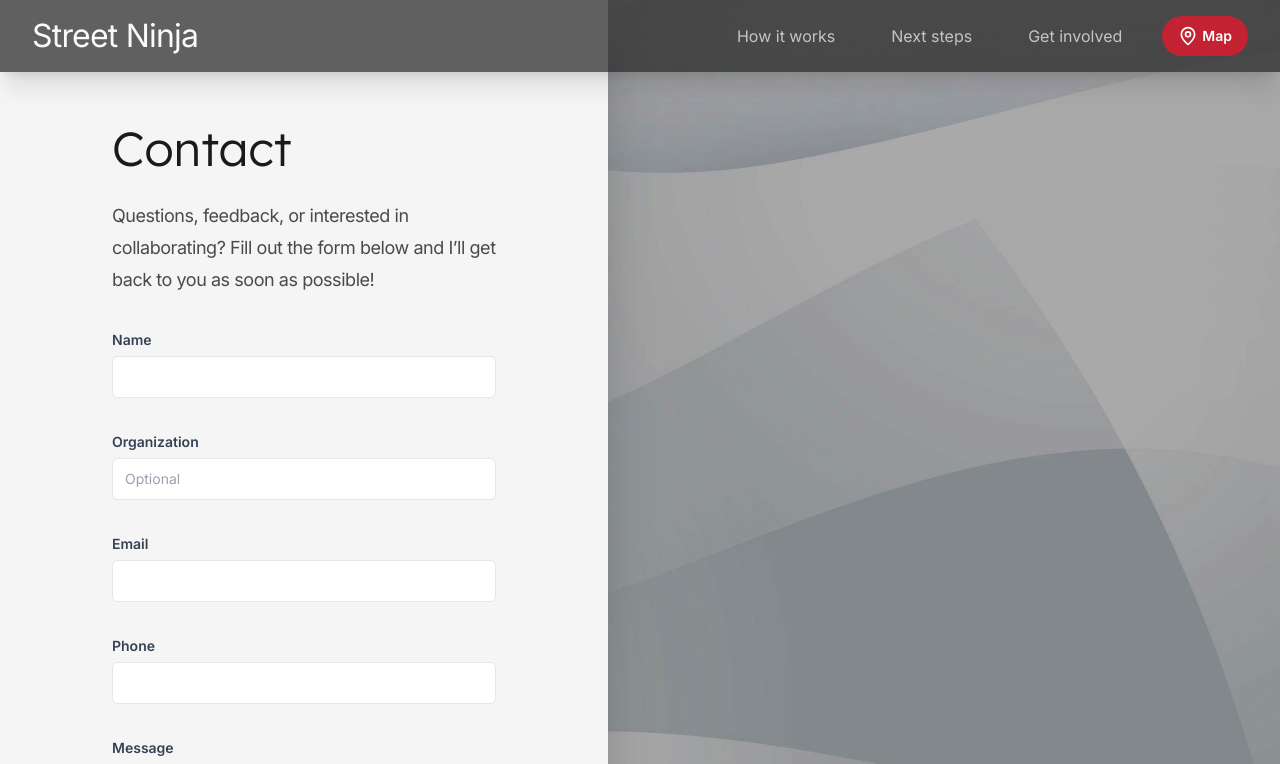
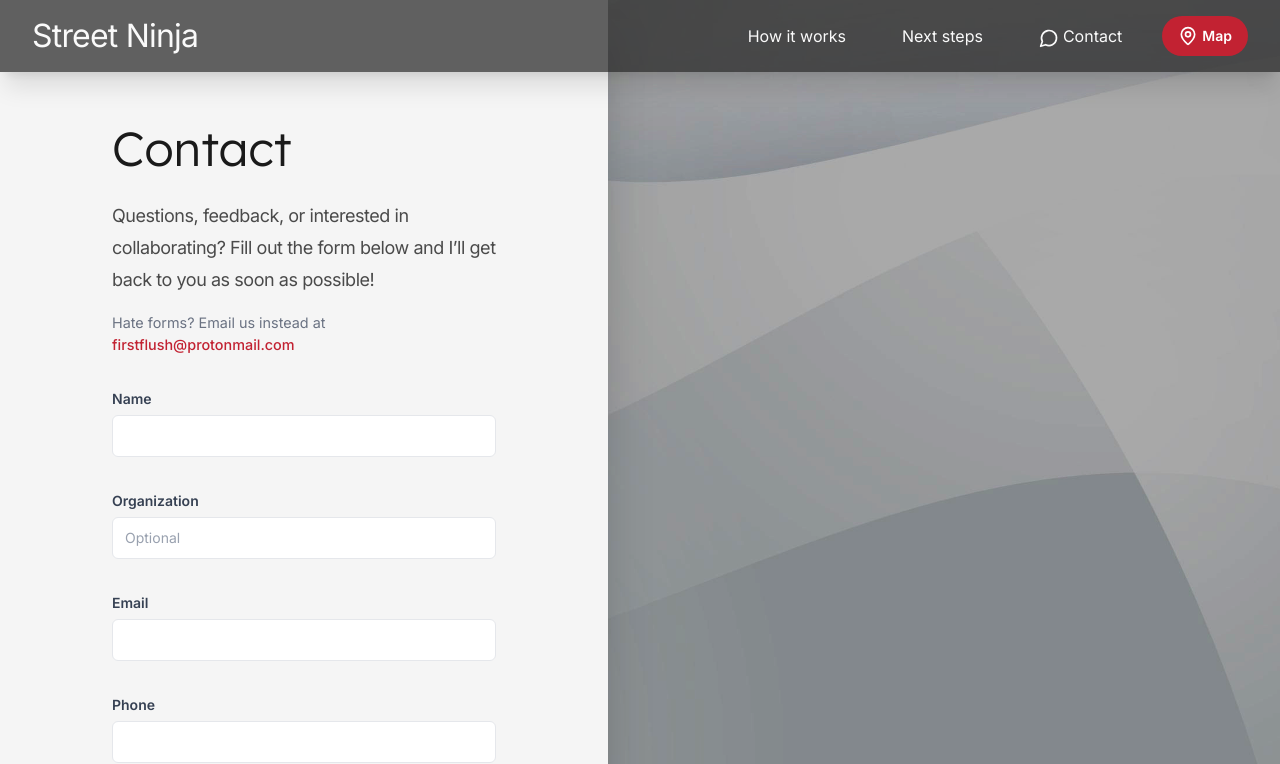
Before and after one commit to FirstFlush/website_street_ninja, a Next.js app: page /contact in a window 1280 px wide. Shown: the top 764 px of the page. Built offline with nearby package versions, Linux system fonts and the light colour scheme; no server answers.

Commit message:
Finished contact form

```diff
--- a/src/app/contact/contact-form.tsx
+++ b/src/app/contact/contact-form.tsx
@@ -50,7 +50,7 @@ const ContactForm = () => {
     }
 
     return (
-        <div>
+        <div className=" max-w-md mx-auto my-8">
             {submitted ?
             <Notification
                 title="Received!"
@@ -60,7 +60,7 @@ const ContactForm = () => {
             <form
             onSubmit={handleSubmit(onSubmit)}
             method="POST"
-            className="space-y-8 max-w-md mx-auto my-8"
+            className="space-y-8"
             // className="grid grid-cols-1 gap-x-4 gap-y-4 sm:grid-cols-2"
             >
             <TextField
@@ -88,6 +88,7 @@ const ContactForm = () => {
                 label="Message"
                 name="msg"
                 control={control}
+                placeholder="Tell us how you’d like to get involved—or just say hi!"
             />
             <SelectField
                 label="Preferred contact method"
--- a/src/app/contact/page.tsx
+++ b/src/app/contact/page.tsx
@@ -2,7 +2,7 @@ import ContactForm from "./contact-form"
 import { SlimLayout } from "@/components/layout/slim-layout";
 import Footer from "@/components/nav/footer";
 import SectionHeader from "@/components/layout/section-header";
-
+import { CONTACT_EMAIL } from "@/data/contact";
 
 const ContactPage = () => {
 
@@ -15,6 +15,7 @@ const ContactPage = () => {
                         subtitle="Questions, feedback, or interested in collaborating? Fill out the form below and I’ll get back to you as soon as possible!"
                         align="left"
                     />
+                    <div className="mt-4 text-[90%] text-gray-500">Hate forms? Email us instead at <span className="link">{CONTACT_EMAIL}</span></div>
                 </div>
                 <ContactForm />
             </div>
--- a/src/components/layout/slim-layout.tsx
+++ b/src/components/layout/slim-layout.tsx
@@ -14,7 +14,8 @@ export function SlimLayout({ children }: { children: React.ReactNode }) {
         </div>
 
         {/* Background container */}
-        <div className="hidden sm:contents lg:relative lg:block lg:flex-1">
+        {/* <div className="hidden sm:contents lg:relative lg:block lg:flex-1"> */}
+        <div className="hidden lg:relative lg:block lg:flex-1">
           <div
             className="absolute inset-0 w-full h-full bg-cover bg-center"
             style={{ backgroundImage: `url(${backgroundPattern.src})` }}
--- a/src/components/nav/header.tsx
+++ b/src/components/nav/header.tsx
@@ -5,7 +5,7 @@ import { Button } from '@/components/ui/Button'
 import { Container } from '@/components/layout/container'
 import Logo from '@/components/logo'
 import { NavLink } from '@/components/nav/nav-link'
-import { MapPin } from 'lucide-react'
+import { MapPin, MessageCircle } from 'lucide-react'
 import MobileNavigation from './mobile-nav'
 
 
@@ -39,7 +39,9 @@ const Header = () => {
             <div className="hidden md:flex md:gap-x-6">
               <NavLink href="#how-it-works">How it works</NavLink>
               <NavLink href="#next-steps">Next steps</NavLink>
-              <NavLink href="#get-involved">Get involved</NavLink>
+              <NavLink href="/contact" className="">
+                <MessageCircle className='h-5 w-5 inline-block align-middle'/><span className="ml-1">Contact</span>
+              </NavLink>
             </div>
             <Link href="/map">
               <Button variant="solid" color="primary">
--- a/src/components/nav/nav-link.tsx
+++ b/src/components/nav/nav-link.tsx
@@ -42,7 +42,7 @@ export function NavLink({
       onClick={handleClick}
       className={clsx(
         "inline-block rounded-full px-4 py-2 text-md",
-        "text-foreground-dark/70 hover:bg-background-dark/70 hover:text-white",
+        "text-foreground-dark hover:bg-background-dark/70 hover:text-white",
         "transition-colors duration-300",
         className,
       )}
--- a/src/components/sections/faqs/faqData.ts
+++ b/src/components/sections/faqs/faqData.ts
@@ -1,55 +1,68 @@
-
 export interface IFaq {
-    question: string
-    answer: string
+  question: string
+  answer: string
 }
 
 export const faqsData = [
-    // Column 1: Using the Service
-    [
+  {
+    header: 'Usage',
+    data: [
       {
-        question: "Who can use Street Ninja?",
-        answer: "Anyone with a phone can use it. You don’t need a smartphone, internet, or an account—just send a text message to get started.",
+        question: 'Who can use Street Ninja?',
+        answer:
+          'Anyone with a phone can use it. You don’t need a smartphone, internet, or an account—just send a text message to get started.',
       },
       {
-        question: "Does Street Ninja cost anything?",
-        answer: "The service is free, but standard text message rates may apply depending on your phone plan.",
+        question: 'Does Street Ninja cost anything?',
+        answer:
+          'The service is free, but standard text message rates may apply depending on your phone plan.',
       },
       {
-        question: "Where does your data come from?",
-        answer: "Currently it is mostly pulled from the City of Vancouver's OpenData API. We also use GraphHopper and WiGLE APIs to help with direction routing and WiFi network mapping.",
+        question: 'Where does your data come from?',
+        answer:
+          "Currently it is mostly pulled from the City of Vancouver's OpenData API. We also use GraphHopper and WiGLE APIs to help with direction routing and WiFi network mapping.",
       },
     ],
-
-    // Column 2: Accuracy & Reliability
-    [
+  },
+  {
+    header: 'Data collection',
+    data: [
       {
-        question: "How accurate is the information?",
-        answer: "We update resource listings regularly, but availability can change quickly. If something is outdated, we encourage users to report it.",
+        question: 'How accurate is the information?',
+        answer:
+          'We update resource listings regularly, but availability can change quickly. If something is outdated, we encourage users to report it.',
       },
       {
-        question: "Where does the data come from?",
-        answer: "We gather data from city databases, nonprofits, and direct input from organizations that provide food, shelter, and other services.",
+        question: 'Where does the data come from?',
+        answer:
+          'We gather data from city databases, nonprofits, and direct input from organizations that provide food, shelter, and other services.',
       },
       {
-        question: "Can I report incorrect or missing information?",
-        answer: "Yes! If you notice incorrect details, let us know so we can improve the accuracy of our data for everyone.",
+        question: 'Can I report incorrect or missing information?',
+        answer:
+          'Yes! If you notice incorrect details, let us know so we can improve the accuracy of our data for everyone.',
       },
     ],
+  },
 
-    // Column 3: Supporting & Expanding the Service
-    [
+  {
+    header: 'Expansion',
+    data: [
       {
-        question: "How can I help improve Street Ninja?",
-        answer: "We need funding, better data sources, and outreach support. Also further testing of the app (hello developers!). If you can help in any of these areas, please reach out.",
+        question: 'How can I help improve Street Ninja?',
+        answer:
+          'We need funding, better data sources, and outreach support. Also further testing of the app (hello developers!). If you can help in any of these areas, please reach out.',
       },
       {
-        question: "Will this service expand to more cities?",
-        answer: "That depends on funding and data availability. If you're interested in bringing Street Ninja to your city, please get in touch.",
+        question: 'Will this service expand to more cities?',
+        answer:
+          "That depends on funding and data availability. If you're interested in bringing Street Ninja to your city, please get in touch.",
       },
       {
-        question: "Can organizations list their services on Street Ninja?",
-        answer: "Yes! If you run a shelter, food program, or another essential service, we’d love to add your resource to our system.",
+        question: 'Can organizations list their services on Street Ninja?',
+        answer:
+          'Yes! If you run a shelter, food program, or another essential service, we’d love to add your resource to our system.',
       },
     ],
-  ];
+  },
+]
--- a/src/components/sections/faqs/faqs.tsx
+++ b/src/components/sections/faqs/faqs.tsx
@@ -46,7 +46,8 @@ const Faqs = () => {
           {faqsData.map((column, columnIndex) => (
             <li key={columnIndex}>
               <ul role="list" className="flex flex-col gap-y-8">
-                {column.map((faq, faqIndex) => (
+              <h5 className="text-primary-dark-10 font-semibold tracking-wider">{column.header}</h5>
+                {column.data.map((faq, faqIndex) => (
                   <li key={faqIndex}>
                     <h3 className="font-display text-lg/7 text-slate-900">
                       {faq.question}
--- a/src/data/contact.ts
+++ b/src/data/contact.ts
@@ -1,4 +1,4 @@
 
 
 export const GITHUB = "https://github.com/FirstFlush/street_ninja"
-export const EMAIL = "firstflush@protonmail.com"
+export const CONTACT_EMAIL = "firstflush@protonmail.com"
--- a/src/styles/tailwind.css
+++ b/src/styles/tailwind.css
@@ -69,6 +69,57 @@ body {
     -webkit-font-smoothing: antialiased;
   }
 
+
+.link {
+  color: #c22232;
+  text-decoration: none;
+  font-weight: 500;
+  transition: color 0.1s ease-in-out, text-decoration 0.1s ease-in-out;
+  cursor: pointer;
+}
+
+.link:hover {
+  /* opacity: 0.7; */
+  color: black;
+  text-decoration: underline;
+}
+
+.link:focus {
+  outline: none;
+  color: black;
+  box-shadow: 0 0 0 2px black;
+}
+
+.link:active {
+  color: #ac1e2d;
+  text-decoration: underline;
+}
+
+.link:visited {
+  color: hsl(354, 70%, 30%);
+}
+
+/* Disabled links */
+.link[disabled], .link.disabled {
+  pointer-events: none;
+  color: #6c757d; /* Gray */
+  text-decoration: none;
+  cursor: default;
+  opacity: 0.6;
+}
+
+
+
+/* .link {
+  color: #c22232;
+  cursor: pointer;
+}
+.link:hover,
+.link:focus {
+  opacity: 0.7;
+} */
+
+
 /* a {
   color: #D72638;
 }
```
